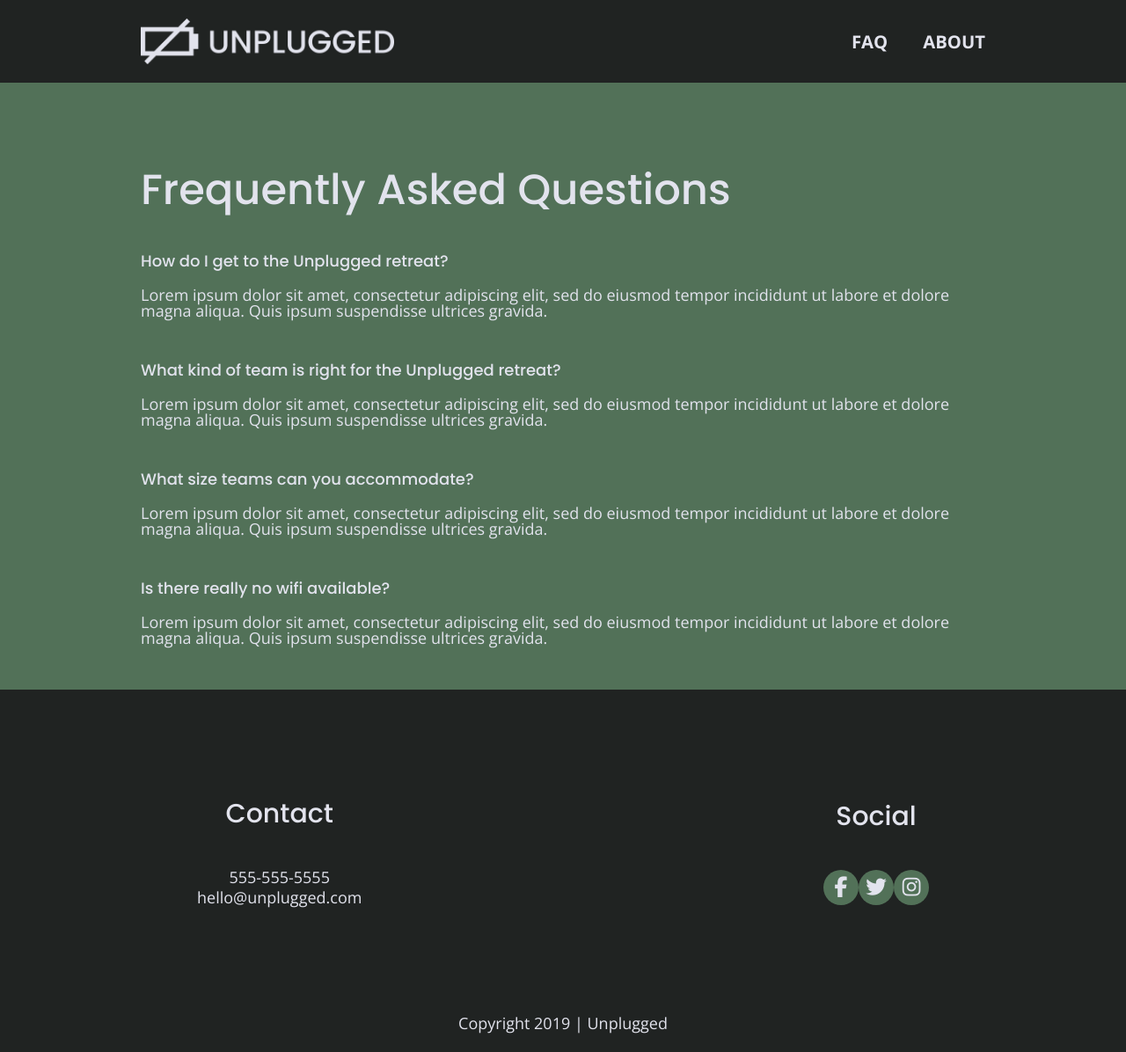
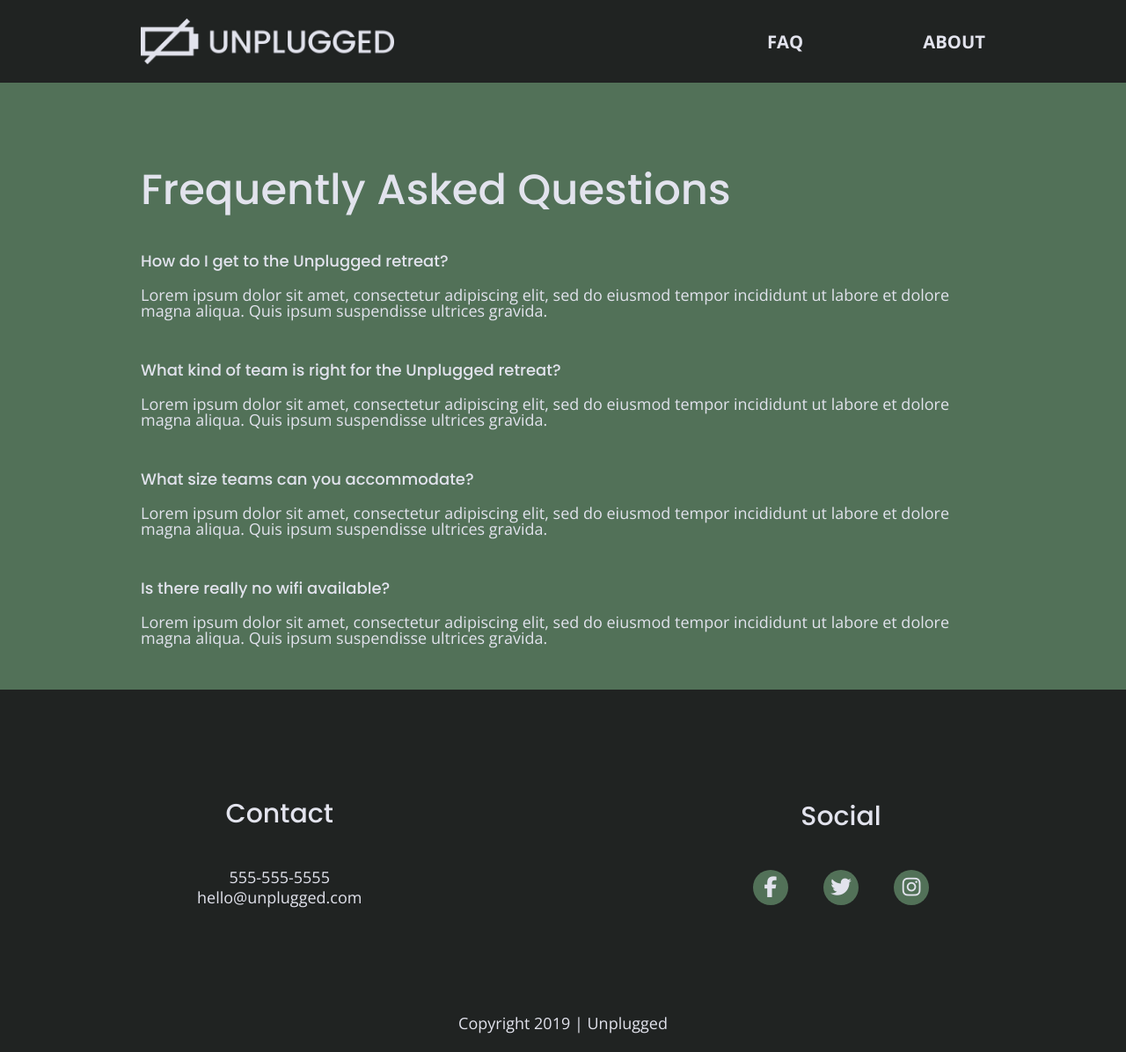
Before and after one commit to cjstrattonbuys/unplugged-retreat, a website: page faq/index.html in a window 1280 px wide. Shown: the whole page at 88% size. Drawn offline with nearby package versions, Linux system fonts and the light colour scheme; files whose address does not match are found by name.

Commit message:
Adjusted header and footer spacing

```diff
--- a/css/main.css
+++ b/css/main.css
@@ -326,15 +326,15 @@ textarea {
      flex-flow: row wrap;
    }
 
-   .features i {
-     font-size: 3.75em;
-     margin-bottom: 40px;
-   }
-
    .features p {
      margin: 0;
      text-align: center;
    }
+
+   .features i {
+    font-size: 3.75em;
+    margin-bottom: 40px;
+  }
 
    /* reviews */
    .reviews {
@@ -555,7 +555,7 @@ textarea {
   }
 
   header nav {
-    width: 20%;
+    width: 30%;
   }
 
   header nav ul {
@@ -656,6 +656,11 @@ textarea {
 
   footer p {
     line-height: 1.285;
+  }
+
+  footer .social-icons {
+    width: 12.5em;
+    justify-content: space-between;
   }
 
   footer .copyright {
```
